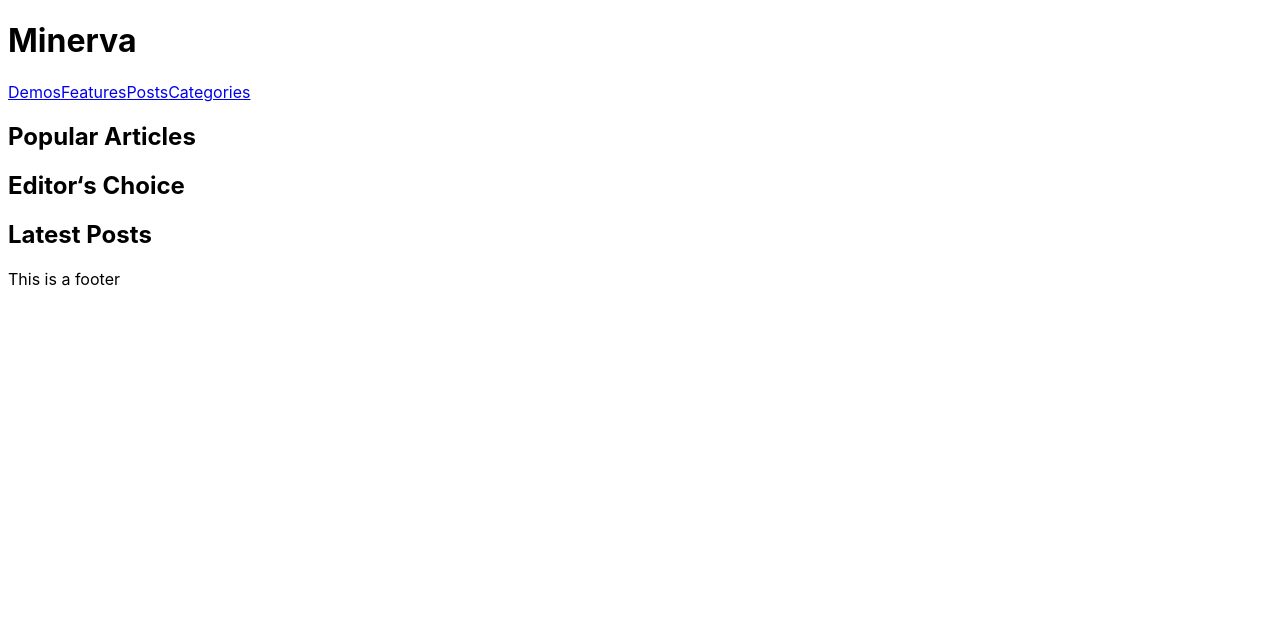
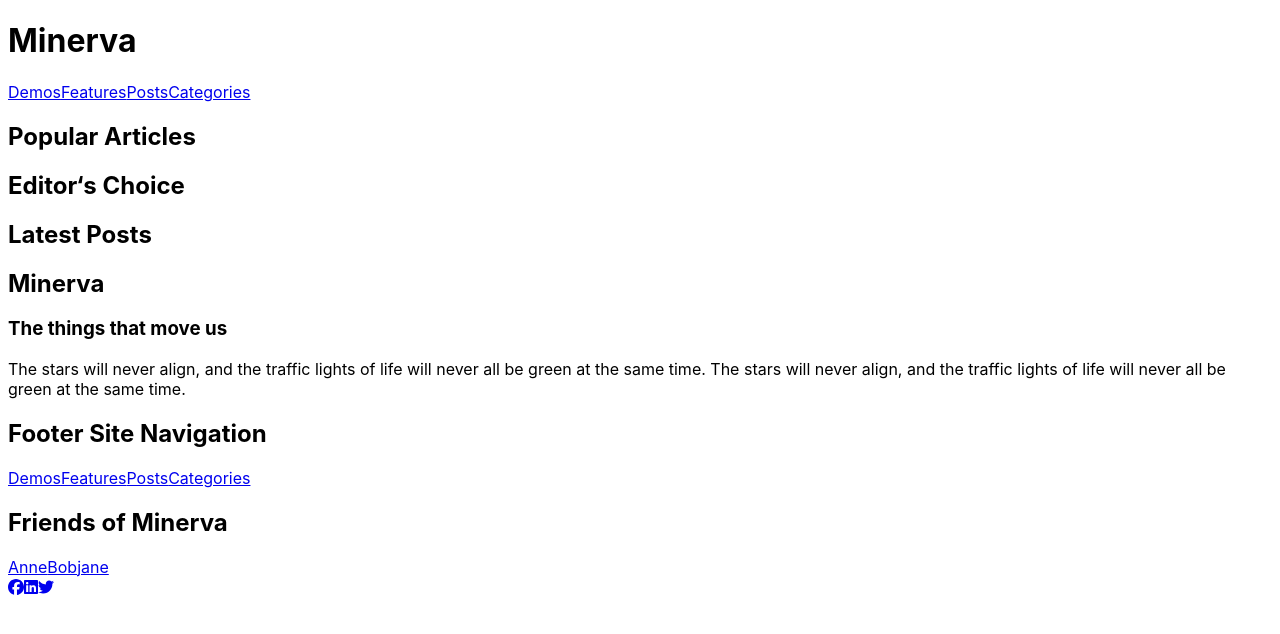
Before and after one commit to dougalg/presentations, a React (Vite) app in the folder a11y-code-along/a11y-code-along/: page / in a window 1280 px wide. Shown: the top 634 px of the page. Built offline with nearby package versions, Linux system fonts and the light colour scheme.

Commit message:
Footer initial setup

```diff
--- a/a11y-code-along/a11y-code-along/src/App.tsx
+++ b/a11y-code-along/a11y-code-along/src/App.tsx
@@ -1,5 +1,4 @@
 import './App.css';
-import { Heading } from './components/Heading/Heading';
 import { HeadingSection } from './components/Heading/HeadingSection';
 import { HomePage } from './modules/home/HomePage';
 import { SiteFooter } from './modules/page/SiteFooter';
--- a/a11y-code-along/a11y-code-along/src/modules/page/SiteFooter.tsx
+++ b/a11y-code-along/a11y-code-along/src/modules/page/SiteFooter.tsx
@@ -1 +1,48 @@
-export const SiteFooter = (): JSX.Element => <footer>This is a footer</footer>;
+import { Heading } from '../../components/Heading/Heading';
+import { HeadingSection } from '../../components/Heading/HeadingSection';
+import { SiteNav } from './SiteNav';
+import { FontAwesomeIcon } from '@fortawesome/react-fontawesome';
+import { faFacebook, faLinkedin, faTwitter } from '@fortawesome/free-brands-svg-icons';
+
+export const SiteFooter = (): JSX.Element => (
+	<footer>
+		<HeadingSection tag="section">
+			<Heading>Minerva</Heading>
+			<HeadingSection>
+				<Heading>The things that move us</Heading>
+			</HeadingSection>
+			<p>
+				The stars will never align, and the traffic lights of life will never all be green at the same time. The stars
+				will never align, and the traffic lights of life will never all be green at the same time.
+			</p>
+		</HeadingSection>
+		<HeadingSection tag="section">
+			<Heading id="site-nav-footer">Footer Site Navigation</Heading>
+			<SiteNav aria-labelledby="site-nav-footer" />
+		</HeadingSection>
+		<HeadingSection tag="section">
+			<Heading id="external-links">Friends of Minerva</Heading>
+			<nav aria-labelledby="external-links">
+				<a href="/">Anne</a>
+				<a href="/">Bob</a>
+				<a href="/">jane</a>
+			</nav>
+		</HeadingSection>
+		<HeadingSection tag="section">
+			<Heading id="social-links" className="screenreader-only">
+				Social Links
+			</Heading>
+			<nav aria-labelledby="social-links">
+				<a href="/">
+					<FontAwesomeIcon icon={faFacebook} />
+				</a>
+				<a href="/">
+					<FontAwesomeIcon icon={faLinkedin} />
+				</a>
+				<a href="/">
+					<FontAwesomeIcon icon={faTwitter} />
+				</a>
+			</nav>
+		</HeadingSection>
+	</footer>
+);
--- a/a11y-code-along/a11y-code-along/src/modules/page/SiteHeader.tsx
+++ b/a11y-code-along/a11y-code-along/src/modules/page/SiteHeader.tsx
@@ -1,5 +1,6 @@
 import { Heading } from '../../components/Heading/Heading';
 import { HeadingSection } from '../../components/Heading/HeadingSection';
+import { SiteNav } from './SiteNav';
 
 export const SiteHeader = (): JSX.Element => (
 	<header>
@@ -9,11 +10,6 @@ export const SiteHeader = (): JSX.Element => (
 				Site Navigation
 			</Heading>
 		</HeadingSection>
-		<nav aria-labelledby="nav-header">
-			<a href="/">Demos</a>
-			<a href="/">Features</a>
-			<a href="/">Posts</a>
-			<a href="/">Categories</a>
-		</nav>
+		<SiteNav aria-labelledby="nav-header" />
 	</header>
 );
--- /dev/null
+++ b/a11y-code-along/a11y-code-along/src/modules/page/SiteNav.tsx
@@ -0,0 +1,8 @@
+export const SiteNav = (props: React.HTMLAttributes<HTMLElement>): JSX.Element => (
+	<nav {...props}>
+		<a href="/">Demos</a>
+		<a href="/">Features</a>
+		<a href="/">Posts</a>
+		<a href="/">Categories</a>
+	</nav>
+);
```
Also changed, not shown: 1 other file (tests, documents, lock files or other folders).
